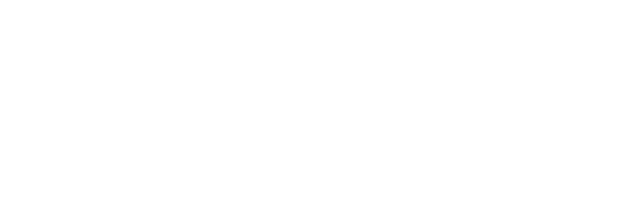
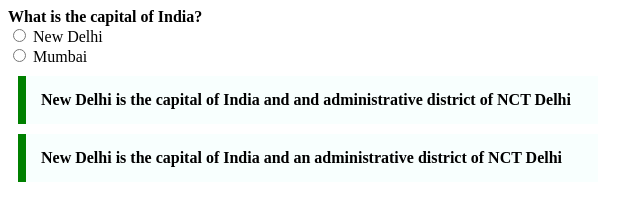
Before and after one commit to acciojob/trivia-09-priyanka, a website: page main.html in a window 1280 px wide. Shown: the whole page, without its empty margins (0-640 px from the left). Drawn offline with Linux system fonts and the light colour scheme.

Commit message:
created a submission

```diff
--- a/main.html
+++ b/main.html
@@ -8,6 +8,14 @@
 
 <body>
 	<!-- the entire body must be written by student -->
+	<label for="question">What is the capital of India?</label>
+	<br>
+	<input type="radio" name="question" value="" id=""> New Delhi
+	<br>
+	<input type="radio" name="question" id=""> Mumbai
+	<br>
+	<blockquote cite="https://en.wikipedia.org/wiki/New_Delhi">New Delhi is the capital of India and and administrative district of NCT Delhi</blockquote>
+	<blockquote cite="https://en.wikipedia.org/wiki/New_Delhi">New Delhi is the capital of India and an administrative district of NCT Delhi</blockquote>
     <script type="text/javascript" src="./script.js">
 </script>
 
--- a/styles.css
+++ b/styles.css
@@ -1,2 +1,14 @@
-
+body{
+    max-width: 600px;
+}
+label{
+    font-weight:bold;
+}
+blockquote{
+	margin: 10px;
+	padding: 15px;
+	border-left: 8px solid green;
+	background-color: #f8fffe;
+	font-weight: bold;
+}
 /* Your CSS Code here. */
```
